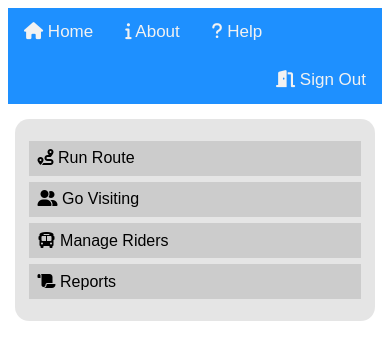
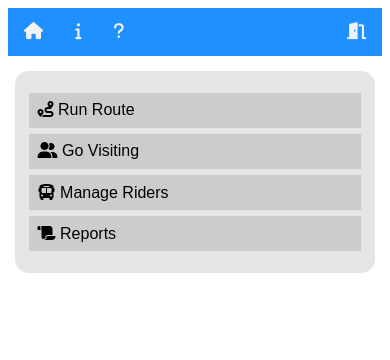
Before and after one commit to SimpleGeek/busbook-interface, a Svelte app: page / in a window 390 px wide. Shown: the top 360 px of the page. Built offline with nearby package versions, Linux system fonts and the light colour scheme.

Commit message:
Added responsive header behavior

```diff
--- a/src/components/Header.svelte
+++ b/src/components/Header.svelte
@@ -1,5 +1,6 @@
 <style>
-     /* Add a black background color to the top navigation */
+    /* Begin styling for the nav */
+    /* Add a black background color to the top navigation */
     .topnav {
         background-color: DodgerBlue;
         overflow: hidden;
@@ -22,6 +23,18 @@
         color: black;
     }
 
+    .link-txt {
+        display: inline;
+    }
+
+    @media screen and (max-width: 500px) {
+        .link-txt {
+            display: none;
+        }
+    }
+    /* End styling for the nav */
+
+    /* Begin styling for sign out modal */
     * {box-sizing: border-box}
 
     /* Set a style for all buttons */
@@ -85,13 +98,6 @@
         width: 80%; /* Could be more or less, depending on screen size */
     }
 
-    /* Style the horizontal ruler
-    hr {
-        border: 1px solid #f1f1f1;
-        margin-bottom: 25px;
-    }
-    */
-
     /* The Modal Close Button (x) */
     .close {
         position: absolute;
@@ -121,6 +127,7 @@
             width: 100%;
         }
     }
+    /* End styling for sign out modal */
 </style>
 
 <script>
@@ -134,10 +141,12 @@
 </script>
 
 <div class="topnav">
-    <a href="#a"><i class="fas fa-home"></i> Home</a>
-    <a href="#a"><i class="fas fa-info"></i> About</a>
-    <a href="#a"><i class="fas fa-question"></i> Help</a>
-    <a href="#a" style="float: right" on:click="{showSignOutModal}"><i class="fas fa-door-open"></i> Sign Out</a>
+    <a href="#a"><i class="fas fa-home"></i> <div class="link-txt">Home</div></a>
+    <a href="#a"><i class="fas fa-info"></i> <div class="link-txt">About</div></a>
+    <a href="#a"><i class="fas fa-question"></i> <div class="link-txt">Help</div></a>
+    <a href="#a" style="float: right" on:click="{showSignOutModal}">
+        <i class="fas fa-door-open"></i> <div class="link-txt">Sign Out</div>
+    </a>
 </div>
 
 <!-- Begin sign out modal -->
```
